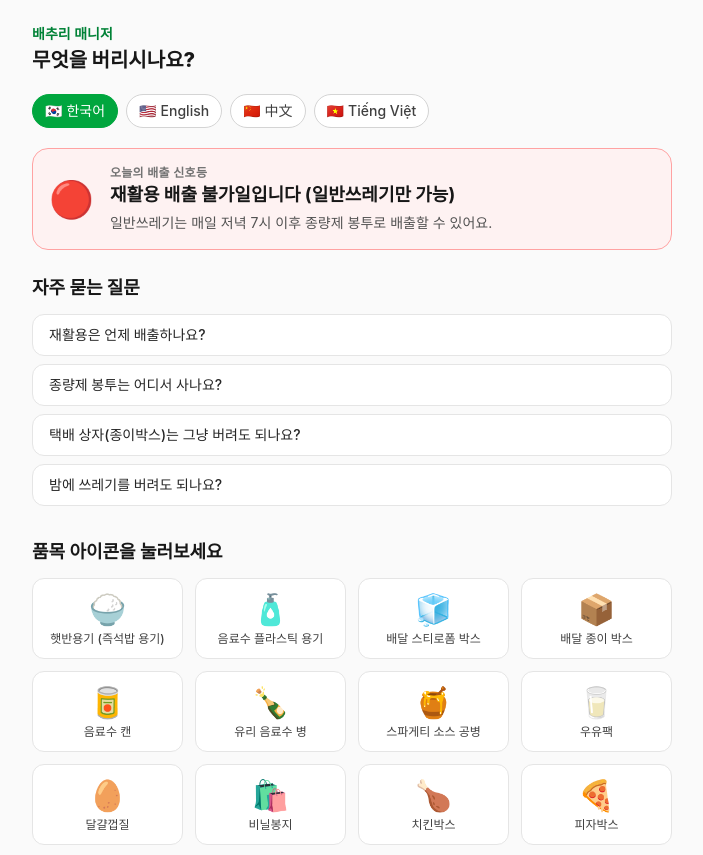
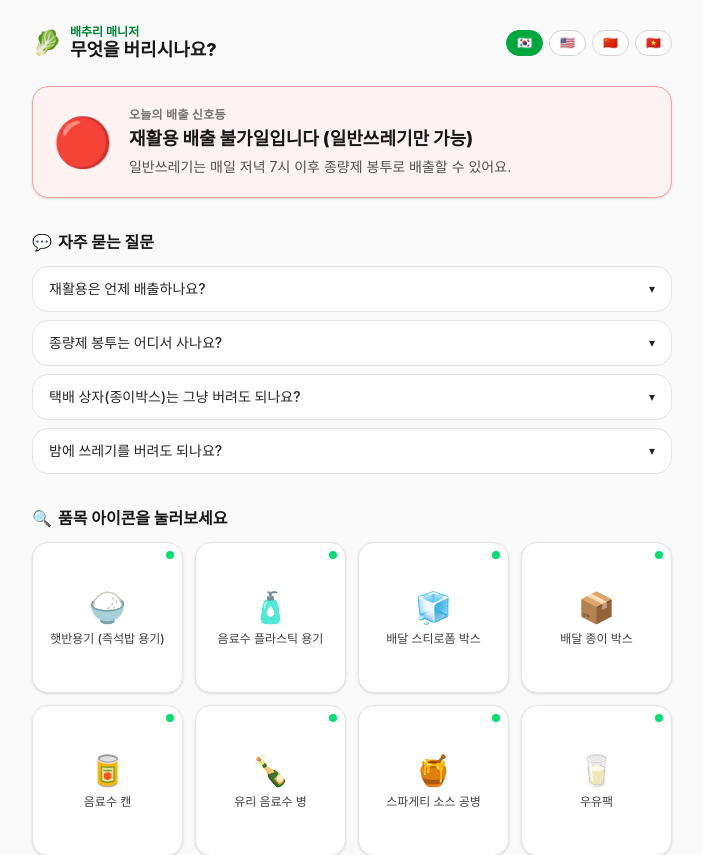
Before and after one commit to pocket03/BAECHURI-3-Sec-Waste-Guide, a Next.js app: page /search in a window 1280 px wide. Shown: the top 855 px of the page, without its empty margins (288-991 px from the left). Built offline with nearby package versions, Linux system fonts and the light colour scheme.

Commit message:
세입자 화면(guide/search/result) 디자인 폴리싱
카드 스타일·여백·타이포그래피를 통일하고 공용 TenantHeader 컴포넌트를 도입

```diff
--- a/app/search/page.tsx
+++ b/app/search/page.tsx
@@ -2,7 +2,7 @@
 
 import { useLanguage } from "@/lib/language-context";
 import { t } from "@/lib/i18n";
-import { LanguageSwitcher } from "@/components/LanguageSwitcher";
+import { TenantHeader } from "@/components/TenantHeader";
 import { SignalLight } from "@/components/SignalLight";
 import { FaqChat } from "@/components/FaqChat";
 import { ItemGrid } from "@/components/ItemGrid";
@@ -14,30 +14,15 @@ export default function SearchPage() {
 
   return (
     <main className="mx-auto max-w-2xl px-4 py-6 pb-16">
-      <header className="mb-5 flex items-start justify-between gap-3">
-        <div>
-          <p className="text-sm font-semibold text-green-700">{t(lang, "brand")}</p>
-          <h1 className="text-xl font-extrabold mt-0.5">{t(lang, "searchTitle")}</h1>
-        </div>
-      </header>
+      <TenantHeader lang={lang} title={t(lang, "searchTitle")} />
 
-      <div className="mb-5">
-        <LanguageSwitcher />
-      </div>
-
-      <div className="mb-6">
+      <div className="flex flex-col gap-8">
         <SignalLight lang={lang} />
-      </div>
-
-      <div className="mb-8">
         <FaqChat lang={lang} />
-      </div>
-
-      <div className="mb-8">
         <ItemGrid lang={lang} />
       </div>
 
-      <footer className="text-xs text-neutral-400 text-center leading-relaxed">
+      <footer className="text-xs text-neutral-400 text-center leading-relaxed mt-10">
         {t(lang, "footerDisclaimer")}
       </footer>
     </main>
--- a/components/FaqChat.tsx
+++ b/components/FaqChat.tsx
@@ -66,7 +66,9 @@ export function FaqChat({ lang }: { lang: Lang }) {
 
   return (
     <div>
-      <h2 className="font-bold text-lg mb-3">{t(lang, "faqTitle")}</h2>
+      <h2 className="font-bold text-base mb-3 flex items-center gap-1.5">
+        <span>💬</span> {t(lang, "faqTitle")}
+      </h2>
       <div className="flex flex-col gap-2">
         {(faqs ?? []).map((faq) => {
           const open = openId === faq.id;
@@ -74,16 +76,21 @@ export function FaqChat({ lang }: { lang: Lang }) {
             <div key={faq.id}>
               <button
                 onClick={() => setOpenId(open ? null : faq.id)}
-                className={`w-full text-left rounded-xl border px-4 py-2.5 text-sm font-medium transition-colors ${
+                className={`w-full flex items-center justify-between gap-2 text-left rounded-2xl border px-4 py-3 text-sm font-medium transition-colors ${
                   open
-                    ? "bg-green-600 text-white border-green-600"
+                    ? "bg-green-600 text-white border-green-600 shadow-sm"
                     : "bg-white border-neutral-200 text-neutral-800 hover:border-green-400"
                 }`}
               >
-                {faq.question}
+                <span>{faq.question}</span>
+                <span
+                  className={`shrink-0 text-xs transition-transform ${open ? "rotate-180" : ""}`}
+                >
+                  ▾
+                </span>
               </button>
               {open && (
-                <div className="mt-1 ml-3 rounded-xl rounded-tl-none bg-neutral-100 px-4 py-2.5 text-sm text-neutral-700">
+                <div className="mt-1 ml-3 rounded-2xl rounded-tl-none bg-neutral-100 px-4 py-3 text-sm text-neutral-700 leading-relaxed">
                   {faq.answer}
                 </div>
               )}
--- a/components/GuideContent.tsx
+++ b/components/GuideContent.tsx
@@ -22,9 +22,9 @@ export function GuideContent() {
   return (
     <main className="mx-auto max-w-md px-4 py-12 min-h-screen flex flex-col justify-center">
       <div className="text-center mb-8">
-        <p className="text-3xl mb-2">🥬</p>
+        <p className="text-4xl mb-3">🥬</p>
         <h1 className="text-xl font-extrabold">{t(lang, "chooseLanguageTitle")}</h1>
-        <p className="text-sm text-neutral-500 mt-2">{t(lang, "chooseLanguageSubtitle")}</p>
+        <p className="text-sm text-neutral-500 mt-2 leading-relaxed">{t(lang, "chooseLanguageSubtitle")}</p>
       </div>
       <div className="grid grid-cols-2 gap-3">
         {LANGS.map((l) => (
@@ -34,7 +34,7 @@ export function GuideContent() {
               setLang(l);
               router.push("/search");
             }}
-            className="flex flex-col items-center gap-2 rounded-2xl border border-neutral-200 bg-white py-6 hover:border-green-500 hover:shadow-md transition-all"
+            className="flex flex-col items-center gap-2 rounded-2xl border border-neutral-200 bg-white py-6 shadow-sm hover:border-green-500 hover:shadow-md transition-all"
           >
             <span className="text-3xl">{LANG_FLAG[l]}</span>
             <span className="font-bold">{LANG_LABEL[l]}</span>
--- a/components/ItemGrid.tsx
+++ b/components/ItemGrid.tsx
@@ -3,25 +3,37 @@
 import Link from "next/link";
 import { Lang } from "@/lib/types";
 import { ITEMS } from "@/lib/data/items";
+import { CATEGORIES } from "@/lib/data/categories";
 import { t } from "@/lib/i18n";
 
 export function ItemGrid({ lang }: { lang: Lang }) {
   return (
     <div>
-      <h2 className="font-bold text-lg mb-3">{t(lang, "itemGridTitle")}</h2>
+      <h2 className="font-bold text-base mb-3 flex items-center gap-1.5">
+        <span>🔍</span> {t(lang, "itemGridTitle")}
+      </h2>
       <div className="grid grid-cols-3 sm:grid-cols-4 gap-3">
-        {ITEMS.map((item) => (
+        {ITEMS.map((item) => {
+          const recyclable = CATEGORIES[item.category].recyclable;
+          return (
             <Link
               key={item.id}
               href={`/result?item=${item.id}`}
-            className="flex flex-col items-center justify-center gap-1 rounded-xl border border-neutral-200 bg-white p-3 text-center hover:border-green-400 hover:shadow-sm transition-all"
+              className="relative aspect-square flex flex-col items-center justify-center gap-1.5 rounded-2xl border border-neutral-200 bg-white p-2 text-center shadow-sm hover:border-green-400 hover:shadow-md transition-all"
             >
+              <span
+                className={`absolute top-2 right-2 w-2 h-2 rounded-full ${
+                  recyclable ? "bg-green-400" : "bg-neutral-300"
+                }`}
+                aria-hidden
+              />
               <span className="text-3xl">{item.icon}</span>
-            <span className="text-xs font-medium leading-tight text-neutral-700">
+              <span className="text-xs font-medium leading-tight text-neutral-700 line-clamp-2">
                 {item.name[lang]}
               </span>
             </Link>
-        ))}
+          );
+        })}
       </div>
     </div>
   );
--- a/components/LanguageSwitcher.tsx
+++ b/components/LanguageSwitcher.tsx
@@ -3,23 +3,29 @@
 import { useLanguage } from "@/lib/language-context";
 import { LANGS, LANG_LABEL, LANG_FLAG } from "@/lib/types";
 
-export function LanguageSwitcher() {
+export function LanguageSwitcher({ compact = false }: { compact?: boolean }) {
   const { lang, setLang } = useLanguage();
 
   return (
-    <div className="flex flex-wrap gap-2" role="group" aria-label="language switcher">
+    <div
+      className={`flex gap-1.5 shrink-0 ${compact ? "flex-nowrap overflow-x-auto" : "flex-wrap"}`}
+      role="group"
+      aria-label="language switcher"
+    >
       {LANGS.map((l) => (
         <button
           key={l}
           onClick={() => setLang(l)}
-          className={`px-3 py-1.5 rounded-full text-sm font-medium border transition-colors ${
+          className={`shrink-0 rounded-full font-medium border transition-colors ${
+            compact ? "px-2.5 py-1 text-xs" : "px-3 py-1.5 text-sm"
+          } ${
             l === lang
               ? "bg-green-600 text-white border-green-600"
               : "bg-white text-neutral-700 border-neutral-300 hover:border-green-400"
           }`}
         >
-          <span className="mr-1">{LANG_FLAG[l]}</span>
-          {LANG_LABEL[l]}
+          <span className={compact ? "" : "mr-1"}>{LANG_FLAG[l]}</span>
+          {!compact && LANG_LABEL[l]}
         </button>
       ))}
     </div>
--- a/components/SignalLight.tsx
+++ b/components/SignalLight.tsx
@@ -50,20 +50,22 @@ export function SignalLight({ lang }: { lang: Lang }) {
 
   if (green === null) {
     return (
-      <div className="rounded-2xl border border-neutral-200 bg-white p-4 animate-pulse h-24" />
+      <div className="rounded-2xl border border-neutral-200 bg-white p-5 animate-pulse h-28 shadow-sm" />
     );
   }
 
   // 집주인이 공지 배너를 설정해두면, 이 칸이 신호등 대신 공지 배너로 표시됩니다.
   if (banner) {
     return (
-      <div className="rounded-2xl p-4 flex items-start gap-3 border bg-amber-50 border-amber-300">
-        <div className="text-2xl leading-none">📢</div>
+      <div className="rounded-2xl p-5 flex items-start gap-3 border bg-amber-50 border-amber-300 shadow-sm">
+        <div className="text-3xl leading-none">📢</div>
         <div className="flex-1">
-          <p className="text-xs font-semibold uppercase tracking-wide text-amber-700">
+          <p className="text-xs font-bold uppercase tracking-wide text-amber-700">
             공지
           </p>
-          <p className="text-sm text-amber-900 whitespace-pre-line mt-1">{banner}</p>
+          <p className="text-sm text-amber-900 whitespace-pre-line mt-1 leading-relaxed">
+            {banner}
+          </p>
         </div>
       </div>
     );
@@ -71,16 +73,16 @@ export function SignalLight({ lang }: { lang: Lang }) {
 
   return (
     <div
-      className={`rounded-2xl p-4 flex items-center gap-4 border ${
+      className={`rounded-2xl p-5 flex items-center gap-4 border shadow-sm ${
         green ? "bg-green-50 border-green-300" : "bg-red-50 border-red-300"
       }`}
     >
-      <div className="text-4xl leading-none">{green ? "🟢" : "🔴"}</div>
+      <div className="text-5xl leading-none">{green ? "🟢" : "🔴"}</div>
       <div className="flex-1">
-        <p className="text-xs font-semibold uppercase tracking-wide text-neutral-500">
+        <p className="text-xs font-bold uppercase tracking-wide text-neutral-500">
           {t(lang, "todaySignalTitle")}
         </p>
-        <p className="font-bold text-lg">
+        <p className="font-extrabold text-lg mt-0.5">
           {green ? t(lang, "todayGreen") : t(lang, "todayRed")}
         </p>
         <p className="text-sm text-neutral-600 mt-1">{t(lang, "generalWasteNote")}</p>
--- /dev/null
+++ b/components/TenantHeader.tsx
@@ -0,0 +1,32 @@
+"use client";
+
+import { Lang } from "@/lib/types";
+import { t } from "@/lib/i18n";
+import { LanguageSwitcher } from "@/components/LanguageSwitcher";
+
+export function TenantHeader({
+  lang,
+  title,
+}: {
+  lang: Lang;
+  title?: string;
+}) {
+  return (
+    <header className="mb-6 flex items-center justify-between gap-3">
+      <div className="flex items-center gap-2 min-w-0">
+        <span className="text-2xl shrink-0">🥬</span>
+        <div className="min-w-0">
+          <p className="text-xs font-semibold text-green-700 leading-tight truncate">
+            {t(lang, "brand")}
+          </p>
+          {title && (
+            <h1 className="text-lg font-extrabold leading-tight truncate">
+              {title}
+            </h1>
+          )}
+        </div>
+      </div>
+      <LanguageSwitcher compact />
+    </header>
+  );
+}
```
Also changed, not shown: components/ResultContent.tsx (+8 -13 lines). Lines whose indentation alone changed are shown as unchanged.
